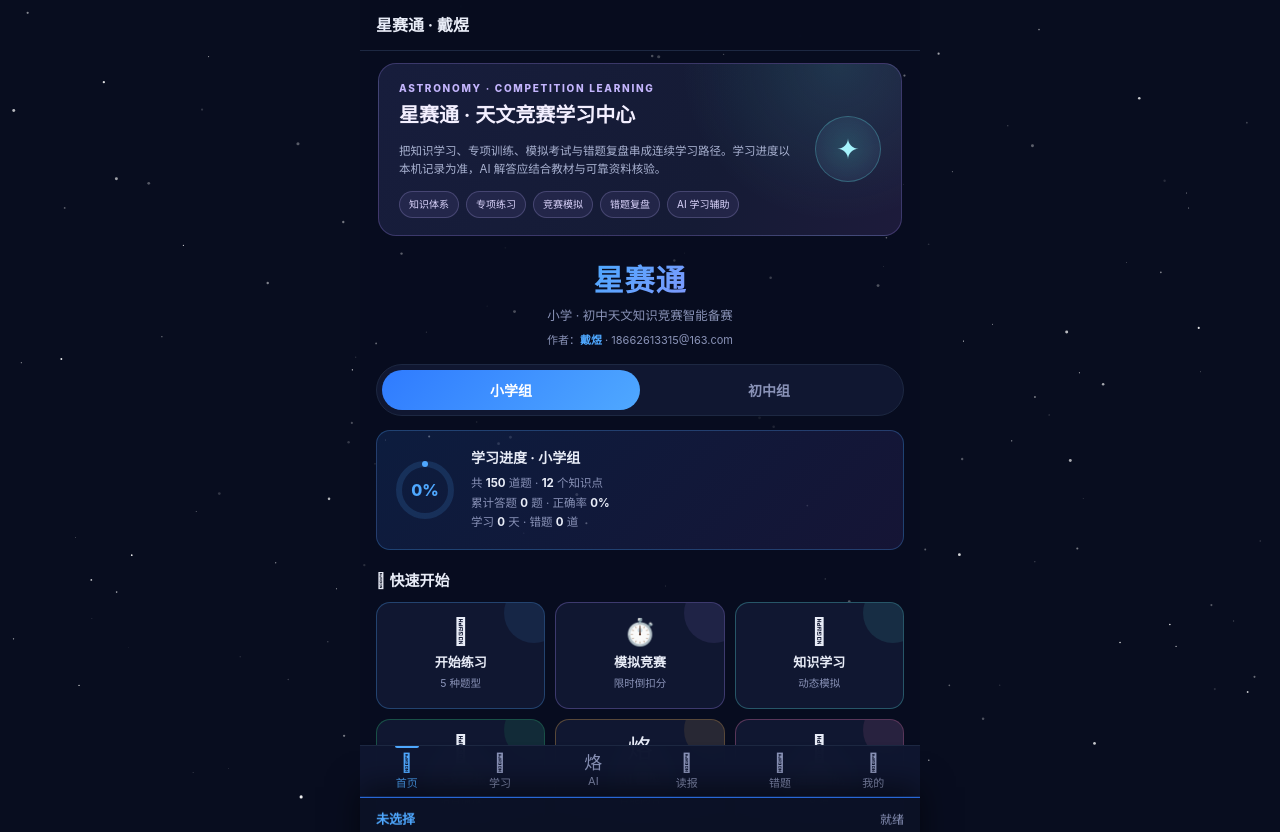
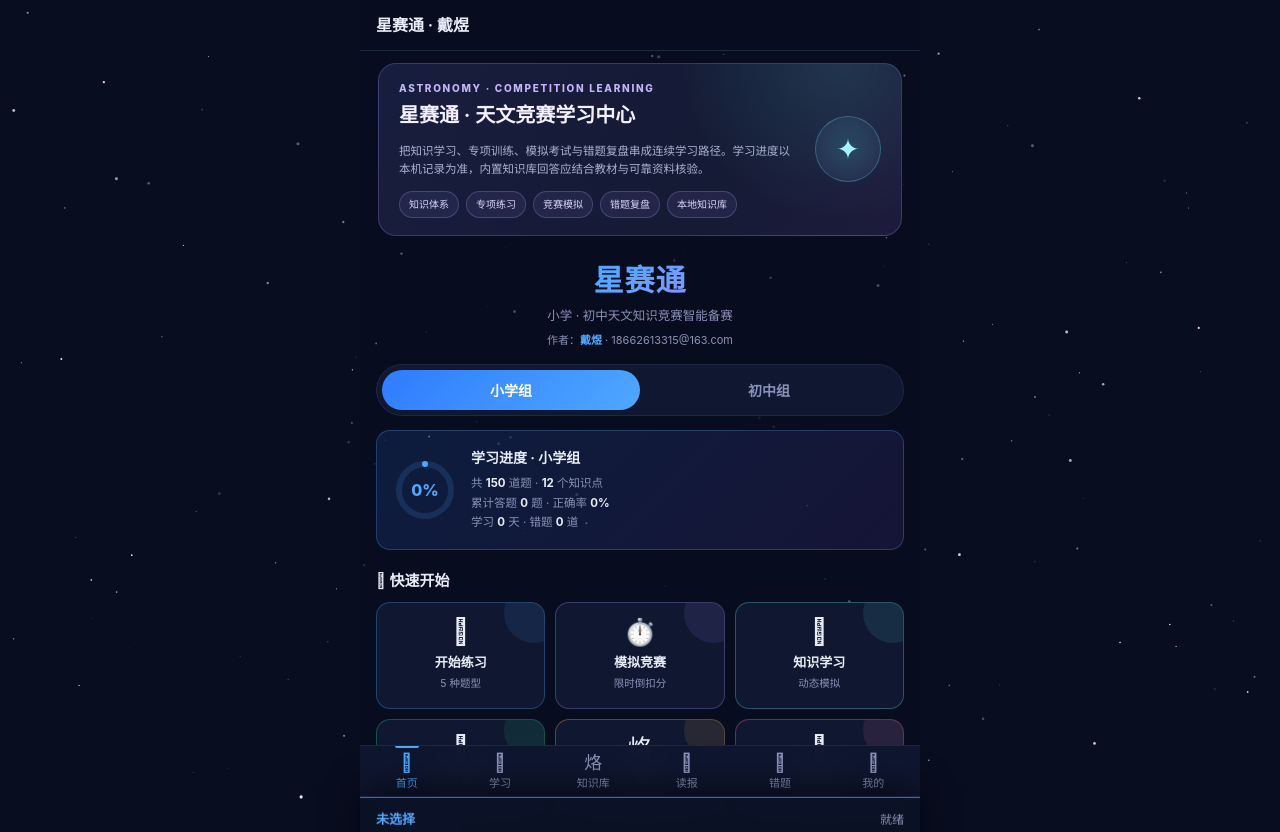
Before and after one commit to Ternence-Dai/penny-s-study, a plain HTML site: page index.html in a window 1280 px wide. Shown: the top 832 px of the page. Drawn offline with Linux system fonts and the light colour scheme.

Commit message:
fix: align learning-center navigation with local knowledge-base capability

```diff
--- a/index.html
+++ b/index.html
@@ -318,12 +318,12 @@ img,svg,canvas,video{max-width:100%}
     <button class="back-btn hidden" id="backBtn">←</button>
     <h1 id="navTitle">星赛通 · 戴煜</h1>
   </header>
-  <section class="study-intro"><div><div class="eyebrow">ASTRONOMY · COMPETITION LEARNING</div><h2>星赛通 · 天文竞赛学习中心</h2><p>把知识学习、专项训练、模拟考试与错题复盘串成连续学习路径。学习进度以本机记录为准，AI 解答应结合教材与可靠资料核验。</p><div class="study-tags"><span>知识体系</span><span>专项练习</span><span>竞赛模拟</span><span>错题复盘</span><span>AI 学习辅助</span></div></div><div class="orbit">✦</div></section>
+  <section class="study-intro"><div><div class="eyebrow">ASTRONOMY · COMPETITION LEARNING</div><h2>星赛通 · 天文竞赛学习中心</h2><p>把知识学习、专项训练、模拟考试与错题复盘串成连续学习路径。学习进度以本机记录为准，内置知识库回答应结合教材与可靠资料核验。</p><div class="study-tags"><span>知识体系</span><span>专项练习</span><span>竞赛模拟</span><span>错题复盘</span><span>本地知识库</span></div></div><div class="orbit">✦</div></section>
   <main class="view" id="view"></main>
   <nav class="tabbar" id="tabbar">
     <button data-tab="home" class="active"><span class="ico"></span>首页</button>
     <button data-tab="learn"><span class="ico"></span>学习</button>
-    <button data-tab="ai"><span class="ico">烙</span>AI</button>
+    <button data-tab="ai"><span class="ico">烙</span>知识库</button>
     <button data-tab="news"><span class="ico"></span>读报</button>
     <button data-tab="wrong"><span class="ico"></span>错题</button>
     <button data-tab="profile"><span class="ico"></span>我的</button>
```
